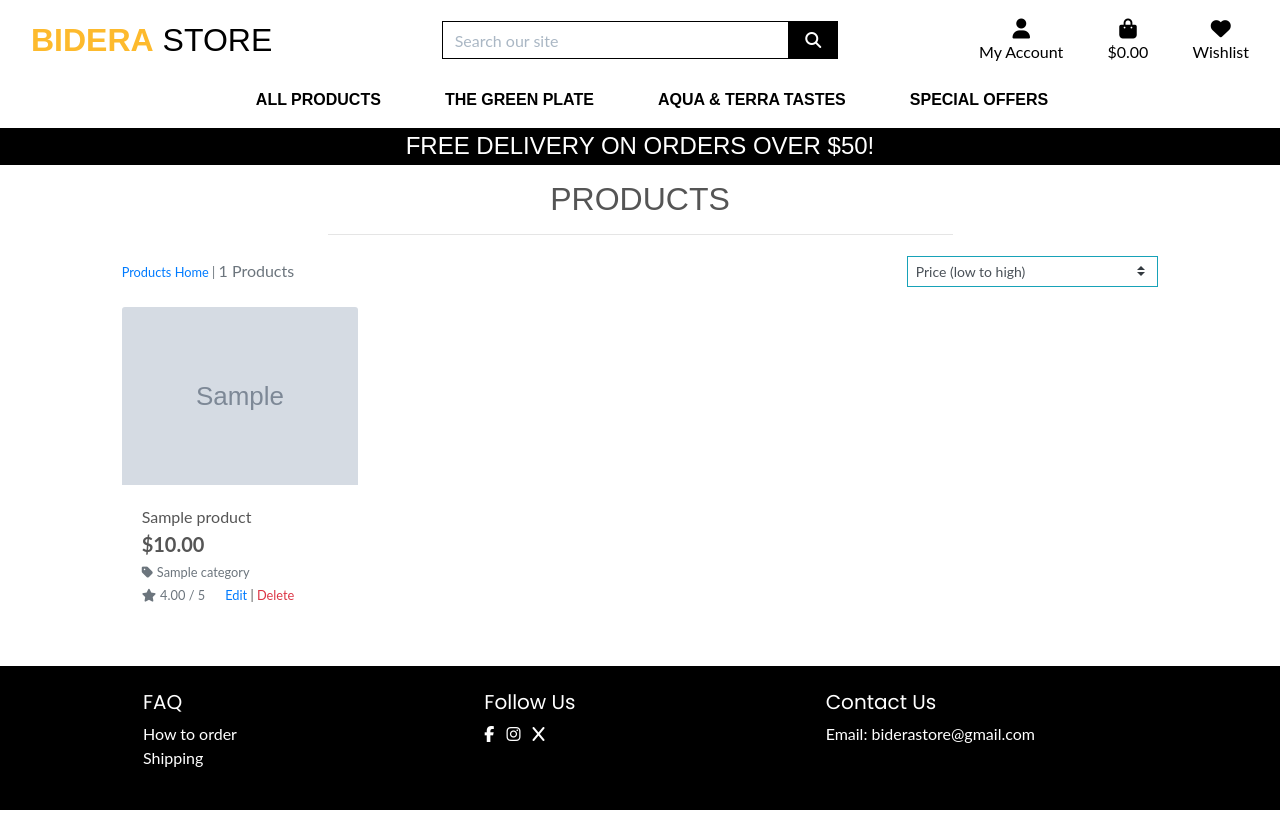
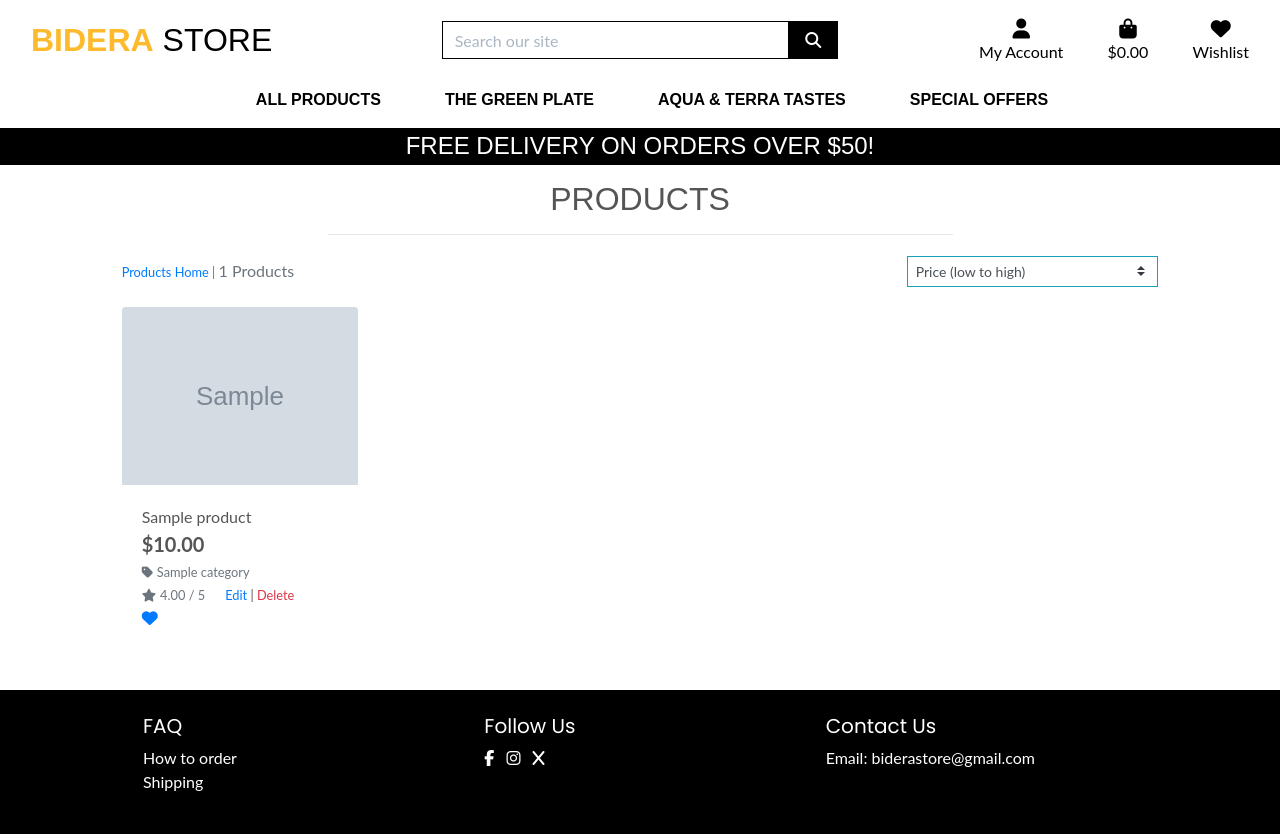
Before and after one commit to atchutchi/bidera_store, a Django app: a page that uses products/templates/products/products.html in a window 1280 px wide. Before the commit the page ends 810 px from the top, so only its background shows below. Run offline with Django 3.2, Linux system fonts and the light colour scheme; a user stored in the database is signed in; tables that the repository leaves empty hold one stand-in row (values such as "Sample post"); grey boxes marked "Sample" are stand-in pictures; parts of the project's set-up code (start-up, migrations or seed data) failed here and were passed over; some libraries are stand-ins or nearby versions; some web fonts are replaced.

Commit message:
Added wishlist btn on product page

```diff
--- a/products/templates/products/products.html
+++ b/products/templates/products/products.html
@@ -88,6 +88,25 @@
                                                     <a class="text-danger" href="{% url 'delete_product' product.id %}">Delete</a>
                                                 </small>
                                             {% endif %}
+
+                                            <!-- Wishlist Heart Icon -->
+                                            <div class="wishlist-heart-container">
+                                                {% if user.is_authenticated %}
+                                                    {% if product.id in products_in_wishlist %}
+                                                        <a href="{% url 'wishlist:toggle_wishlist' product.id %}" class="wishlist-heart filled">
+                                                            <i class="fas fa-heart"></i>
+                                                        </a>
+                                                    {% else %}
+                                                        <a href="{% url 'wishlist:toggle_wishlist' product.id %}" class="wishlist-heart">
+                                                            <i class="far fa-heart"></i>
+                                                        </a>
+                                                    {% endif %}
+                                                {% else %}
+                                                    <a href="{% url 'account_login' %}">
+                                                        <i class="far fa-heart"></i>
+                                                    </a>
+                                                {% endif %}
+                                            </div>
                                         </div>
                                     </div>
                                 </div>
--- a/products/views.py
+++ b/products/views.py
@@ -48,6 +48,12 @@ def all_products(request):
             queries = Q(name__icontains=query) | Q(description__icontains=query)
             products = products.filter(queries)
 
+        if request.user.is_authenticated:
+            wishlist_items = WishlistItem.objects.filter(user=request.user)
+            products_in_wishlist = [item.product.id for item in wishlist_items]
+        else:
+            products_in_wishlist = []
+
     current_sorting = f'{sort}_{direction}'
 
     context = {
@@ -55,6 +61,7 @@ def all_products(request):
         'search_term': query,
         'current_categories': categories,
         'current_sorting': current_sorting,
+        'products_in_wishlist': products_in_wishlist,
     }
 
     return render(request, 'products/products.html', context)
--- a/wishlist/views.py
+++ b/wishlist/views.py
@@ -48,4 +48,4 @@ def toggle_wishlist(request, product_id):
         wishlist_item.delete()
         messages.success(request, f'{product.name} has been removed from your wishlist.')
 
-    return redirect(request.META.get('HTTP_REFERER', 'product_detail'))
+    return redirect(request.META.get('HTTP_REFERER', 'products:all_products'))
```
